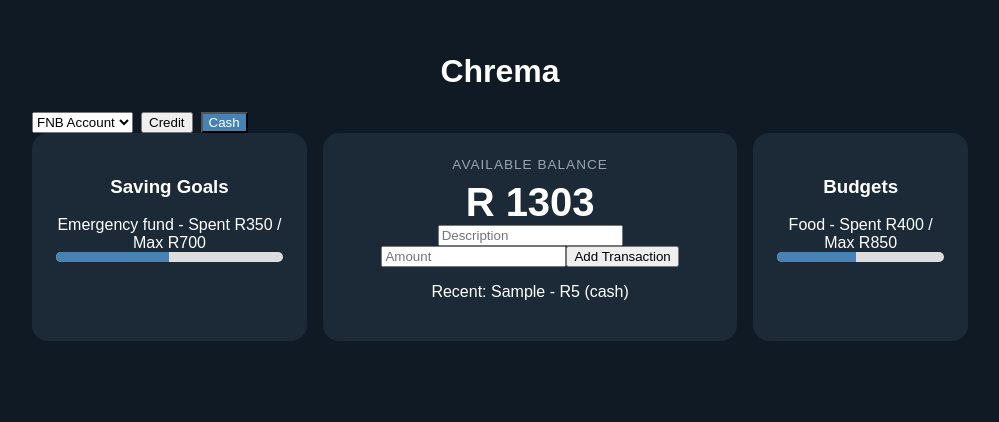
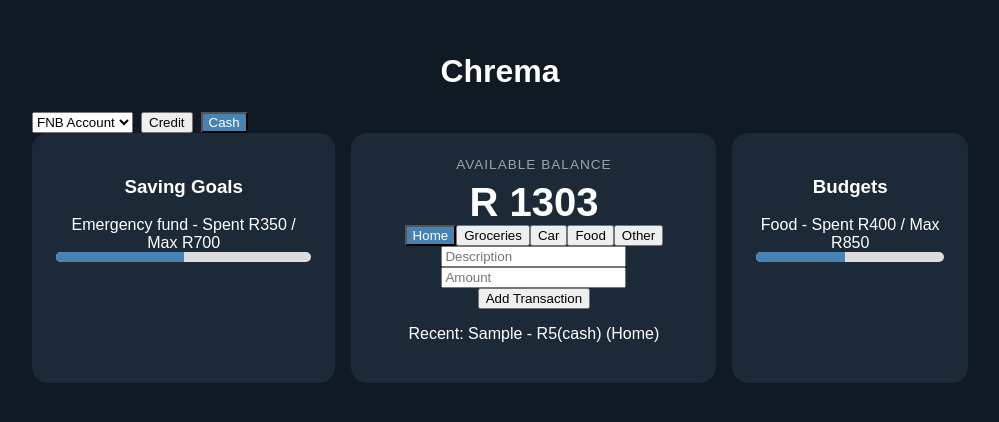
Before and after one commit to EricMoreland/Chrema_Phase_2, a React (Vite) app: page / in a window 1280 px wide. Both pictures are taken after typing "Sample", "5" into the empty fields and a click on the button "Add Transaction". Shown: the top 422 px of the page, without its empty margins (140-1139 px from the left). Built offline with nearby package versions, Linux system fonts and the light colour scheme.

Commit message:
Implement Categories into Transaction Form (same process as description & amount)

```diff
--- a/src/App.jsx
+++ b/src/App.jsx
@@ -15,6 +15,9 @@ function App() {
   const [newAmount, setNewAmount] = useState('')
   const [newDescription, setNewDescription] = useState('')
 
+  const categories = ['Home', 'Groceries', 'Car', 'Food', 'Other']
+  const [newCategory, setNewCategory] = useState(categories[0])
+
   function handleAddTransaction() {
     const amountNumber = Number(newAmount); {/*Input from form is always text, have to convert to a number */ }
 
@@ -22,7 +25,8 @@ function App() {
       id: Date.now(),
       description: newDescription,
       amount: amountNumber,
-      type: selectedType
+      type: selectedType,
+      category: newCategory
     }
 
     setTransactions([...transactions, newTransaction]); {/*... copies everythin already in transactions state then add new one */ }
@@ -35,6 +39,7 @@ function App() {
 
     setNewAmount('')
     setNewDescription('')
+    setNewCategory(categories[0])
   }
 
   return (
@@ -53,6 +58,9 @@ function App() {
             setNewAmount={setNewAmount}
             handleAddTransactionProp={handleAddTransaction}
             transactions={transactions}
+            newCategory={newCategory}
+            setNewCategory={setNewCategory}
+            categories={categories}
           />
           <BudgetsPanel />
         </div>
--- a/src/components/BalanceCard.jsx
+++ b/src/components/BalanceCard.jsx
@@ -8,7 +8,9 @@ function BalanceCard({
     setNewAmount,
     handleAddTransactionProp,
     transactions,
-
+    newCategory,
+    setNewCategory,
+    categories
 }) {
 
     return (
@@ -22,13 +24,18 @@ function BalanceCard({
                 newAmount={newAmount}
                 setNewAmount={setNewAmount}
                 handleAddTransactionProp={handleAddTransactionProp}
+                newCategory={newCategory}
+                setNewCategory={setNewCategory}
+                categories={categories}
             />
 
 
             {transactions.length > 0 && (
                 <p>
                     Recent: {transactions[transactions.length - 1].description} - R
-                    {transactions[transactions.length - 1].amount} ({transactions[transactions.length - 1].type})
+                    {transactions[transactions.length - 1].amount}
+                    ({transactions[transactions.length - 1].type})
+                    ({transactions[transactions.length - 1].category})
                 </p>
             )}
         </div>
--- a/src/components/TransactionForm.jsx
+++ b/src/components/TransactionForm.jsx
@@ -3,9 +3,26 @@ function TransactionForm({
     setNewDescription,
     newAmount,
     setNewAmount,
-    handleAddTransactionProp
+    handleAddTransactionProp,
+    newCategory,
+    setNewCategory,
+    categories
 }) {
     return (
+        <>
+            <div className="category_buttons">
+                {categories.map((category) => {
+                    return (
+                        <button
+                            key={category}
+                            className={newCategory === category ? 'active' : ''}
+                            onClick={() => setNewCategory(category)}
+                        >
+                            {category}
+                        </button>
+                    )
+                })}
+            </div>
             <div>
                 <input
                     type='text'
@@ -21,9 +38,11 @@ function TransactionForm({
                     value={newAmount}
                     onChange={(event) => setNewAmount(event.target.value)}
                 />
-
+            </div>
+            <div>
                 <button onClick={handleAddTransactionProp}>Add Transaction</button>
             </div>
+        </>
     )
 }
 
```
Lines whose indentation alone changed are shown as unchanged.
